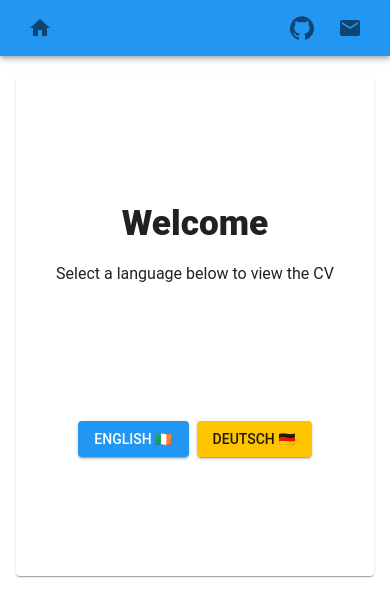
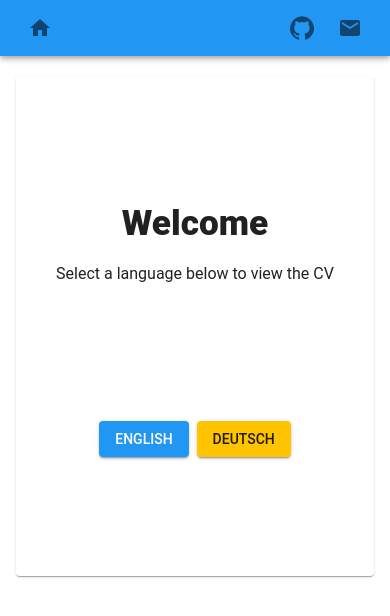
Before and after one commit to eoanodea/eoanie-cv-viewer, a React (Create React App) app: page / in a window 390 px wide. Shown: the top 616 px of the page. Built offline with nearby package versions, Linux system fonts and the light colour scheme; no server answers.

Commit message:
Removed emojis and responsive styles

```diff
--- a/src/components/global/EmptyState.tsx
+++ b/src/components/global/EmptyState.tsx
@@ -6,7 +6,7 @@
  * Author: Eoan O'Dea (eoan@web-space.design)
  * -----
  * File Description:
- * Last Modified: Sunday, 7th February 2021 12:30:34 pm
+ * Last Modified: Sunday, 7th February 2021 5:50:56 pm
  * Modified By: Eoan O'Dea (eoan@web-space.design>)
  * -----
  * Copyright 2021 WebSpace, WebSpace
@@ -32,6 +32,8 @@ const styles = ({ spacing }: Theme) =>
     wrapper: {
       padding: spacing(4),
       textAlign: "center",
+      maxWidth: "800px",
+      margin: "0 auto",
     },
     icon: {
       fontSize: "3em",
--- a/src/components/layout/Header.tsx
+++ b/src/components/layout/Header.tsx
@@ -6,7 +6,7 @@
  * Author: Eoan O'Dea (eoan@web-space.design)
  * -----
  * File Description:
- * Last Modified: Sunday, 7th February 2021 5:30:01 pm
+ * Last Modified: Sunday, 7th February 2021 5:47:59 pm
  * Modified By: Eoan O'Dea (eoan@web-space.design>)
  * -----
  * Copyright 2021 WebSpace, WebSpace
@@ -77,7 +77,7 @@ const Header = ({ history }: any) => {
                 control={
                   <Switch onChange={handleChange} checked={!isEnglish} />
                 }
-                label={isEnglish ? "English 🇮🇪" : "Deutsch 🇩🇪"}
+                label={isEnglish ? "English" : "Deutsch"}
               />
               <IconButton
                 aria-label="Download CV"
--- a/src/pages/Home.tsx
+++ b/src/pages/Home.tsx
@@ -6,7 +6,7 @@
  * Author: Eoan O'Dea (eoan@web-space.design)
  * -----
  * File Description:
- * Last Modified: Sunday, 7th February 2021 5:30:01 pm
+ * Last Modified: Sunday, 7th February 2021 5:50:20 pm
  * Modified By: Eoan O'Dea (eoan@web-space.design>)
  * -----
  * Copyright 2021 WebSpace, WebSpace
@@ -27,6 +27,8 @@ import React from "react";
 const styles = () =>
   createStyles({
     root: {
+      maxWidth: "800px",
+      margin: "0 auto",
       height: "500px",
       display: "flex",
       textAlign: "center",
@@ -64,7 +66,7 @@ const Home = ({ classes }: IProps) => {
           aria-label="Open CV in English"
           to="/cv/english"
         >
-          English 🇮🇪
+          English
         </Button>
         <Button
           variant="contained"
@@ -73,7 +75,7 @@ const Home = ({ classes }: IProps) => {
           aria-label="Open CV in German"
           to="/cv/german"
         >
-          Deutsch 🇩🇪
+          Deutsch
         </Button>
       </CardActions>
     </Card>
```
